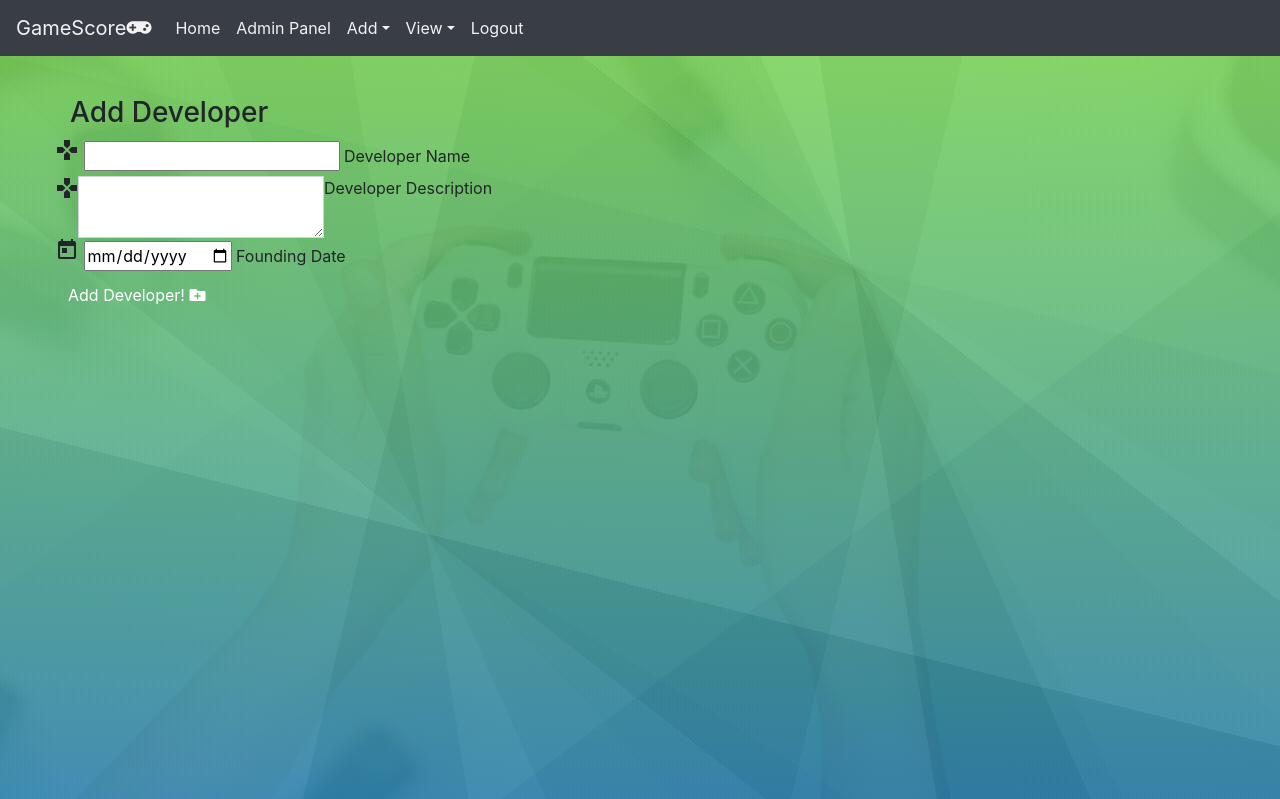
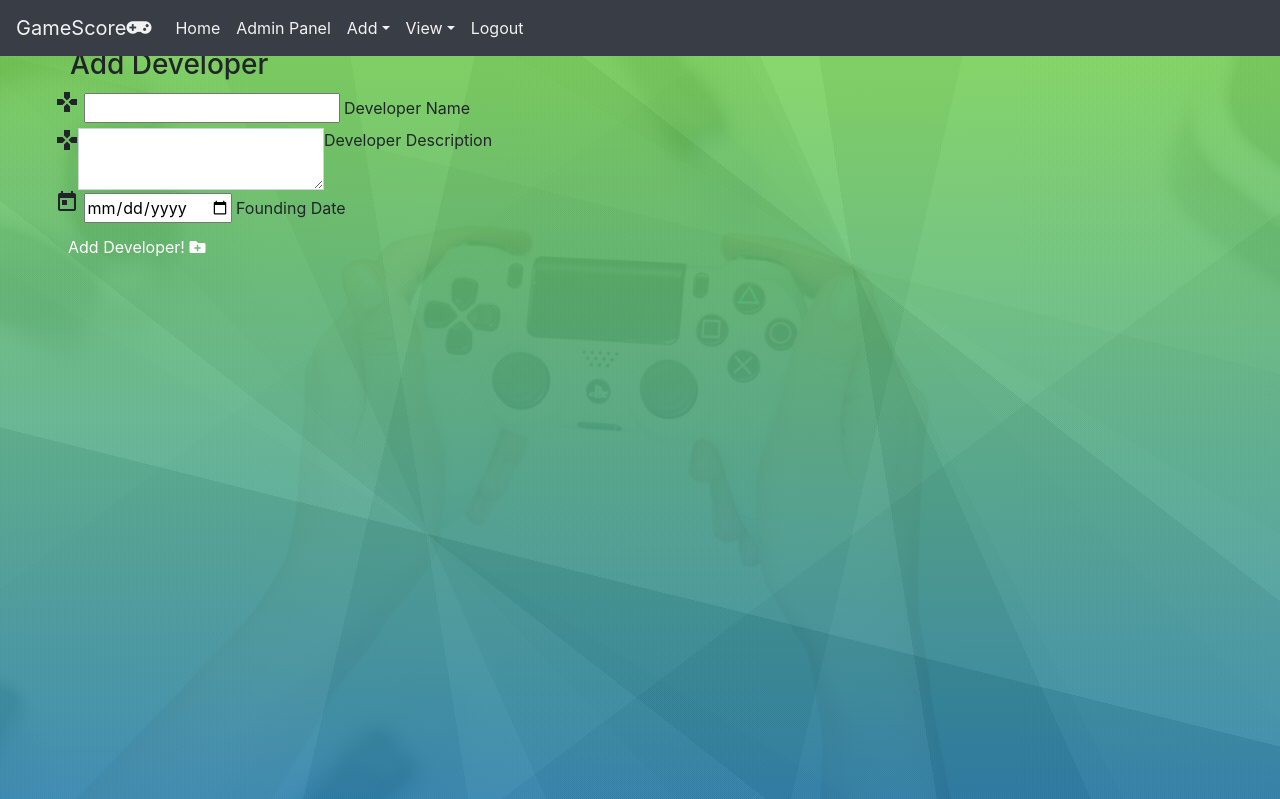
Before and after one commit to danielclements/game_score.gg, a Flask app: page /add_developer in a window 1280 px wide. Shown: the top 799 px of the page. Run offline with Flask 2, Linux system fonts and the light colour scheme; the visitor is signed in with stand-in values (Sample User, id 1); some libraries are stand-ins or nearby versions.

Commit message:
added missing meta tags

```diff
--- a/templates/base.html
+++ b/templates/base.html
@@ -1,6 +1,12 @@
 <!DOCTYPE html>
 <html lang="en">
   <head>
+
+    <meta charset="UTF-8">
+    <meta name="viewport" content="width=device-width, initial-scale=1.0">
+    <meta http-equiv="X-UA-Compatible" content="ie=edge">
+
+
     <link
       href="https://fonts.googleapis.com/icon?family=Material+Icons"
       rel="stylesheet"
@@ -63,7 +69,7 @@
     <section class="landing-page-background">
         <div class="background-alpha container-fluid pt-5">
 
-            <div class="container  p-0 mt-5 pb-5">
+            <div class="container  p-0">
                 {% block content %} {% endblock %}
             </div>
         </div>
```
